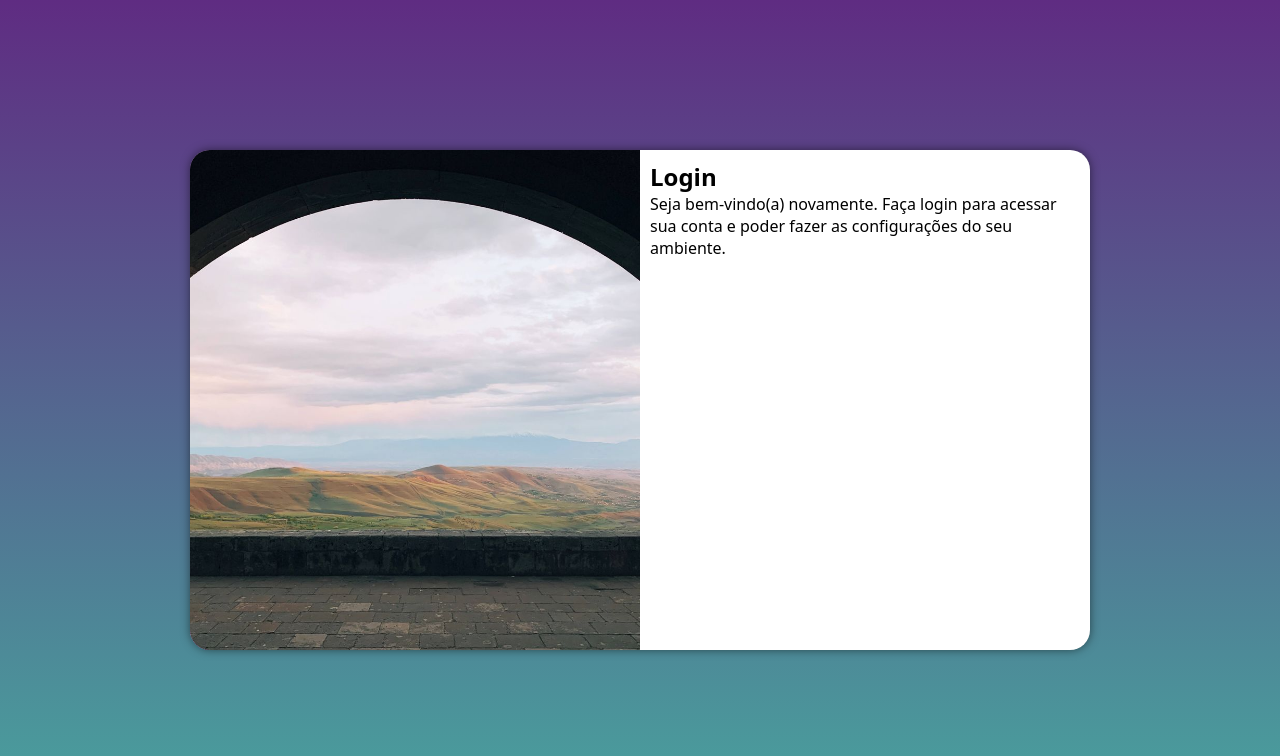
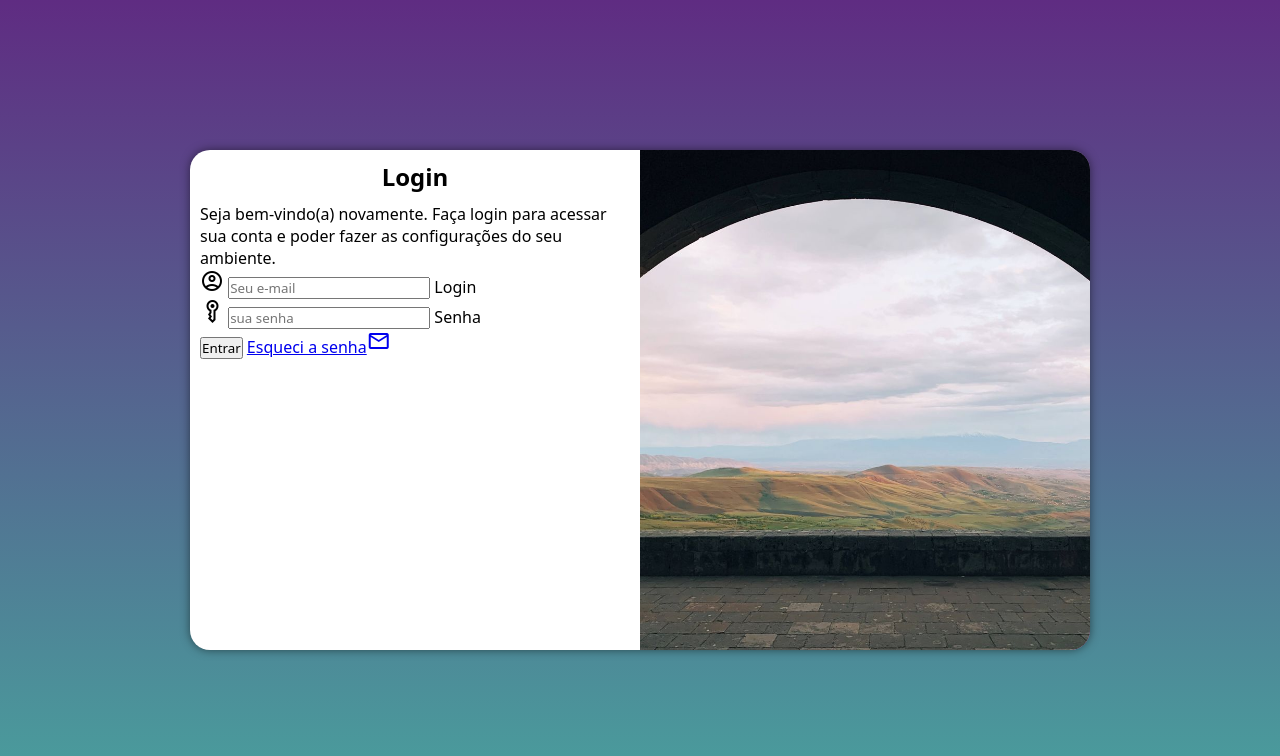
Before and after one commit to AlbuquerqueDaviid/projeto-login, a plain HTML site: page index.html in a window 1280 px wide. Drawn offline with nearby package versions, Linux system fonts and the light colour scheme.

Commit message:
adicionado formulário

```diff
--- a/estilos/media-query.css
+++ b/estilos/media-query.css
@@ -18,6 +18,9 @@
         width: 70%;
 
     }
+    div#formulario > p {
+        font-size: 1em;
+    }
 }
 
 @media screen and (min-width: 992px){
@@ -30,13 +33,16 @@
 
     }
     section#login > div#imagem {
-        float: left;
+        float: right;
         width: 50%;
         height: 100%;
 
     }
     section#login > div#formulario {
-        float: right;
+        float: left;
         width: 50%;
     }
+     div#formulario > p {
+        font-size: 1em;
+    }
 }
--- a/estilos/style.css
+++ b/estilos/style.css
@@ -55,3 +55,11 @@ section#login > div#imagem {
 section#login > div#formulario{
     padding: 10px;
 }
+div#formulario > h1 {
+    font-size: 1.5em;
+    text-align: center;
+    margin-bottom: 10px;
+}
+div#formulario > p{
+    font-size: 0.8em;
+}
--- a/index.html
+++ b/index.html
@@ -3,6 +3,7 @@
 <head>
     <meta charset="UTF-8">
     <meta name="viewport" content="width=device-width, initial-scale=1.0">
+    <link href="https://fonts.googleapis.com/css2?family=Material+Symbols+Outlined" rel="stylesheet" />
     <link rel="stylesheet" href="estilos/style.css">
     <link rel="stylesheet" href="estilos/media-query.css">
     <title>Login</title>
@@ -16,8 +17,23 @@
             <div id="formulario">
                 <h1>Login</h1>
                 <p>Seja bem-vindo(a) novamente. Faça login para acessar sua conta e poder fazer as configurações do seu ambiente.</p>
-                <form action="login.php"  method="post">
+                <form action="login.php"  method="post" autocomplete="on">
 
+                    <div class="campo">
+                        <span class="material-symbols-outlined">account_circle</span>
+                        <input type="email" name="login" id="ilogin" placeholder="Seu e-mail" autocomplete="email">
+                        <label for="ilogin">Login</label>
+
+                    </div>
+
+                    <div class="campo">
+                        <span class="material-symbols-outlined">key_vertical</span>
+                        <input type="password" name="senha" id="isenha" placeholder="sua senha" autocomplete="current-password">
+                        <label for="isenha">Senha</label>
+
+                    </div>
+                    <input type="submit" value="Entrar">
+                    <a href="esqueci.html">Esqueci a senha<i class="material-symbols-outlined">mail</i></a>
                 </form>
             </div>
         </section>
```
